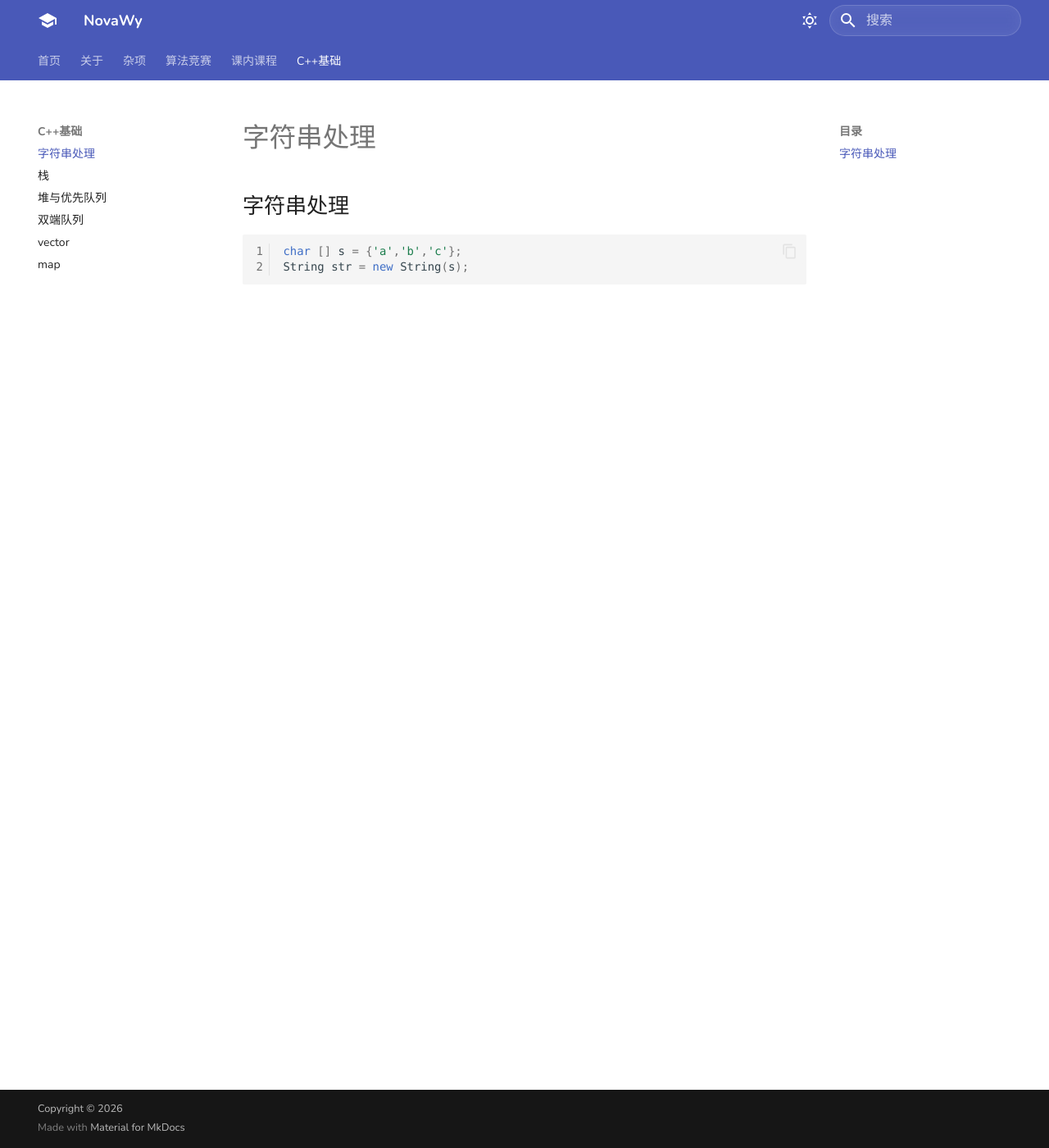
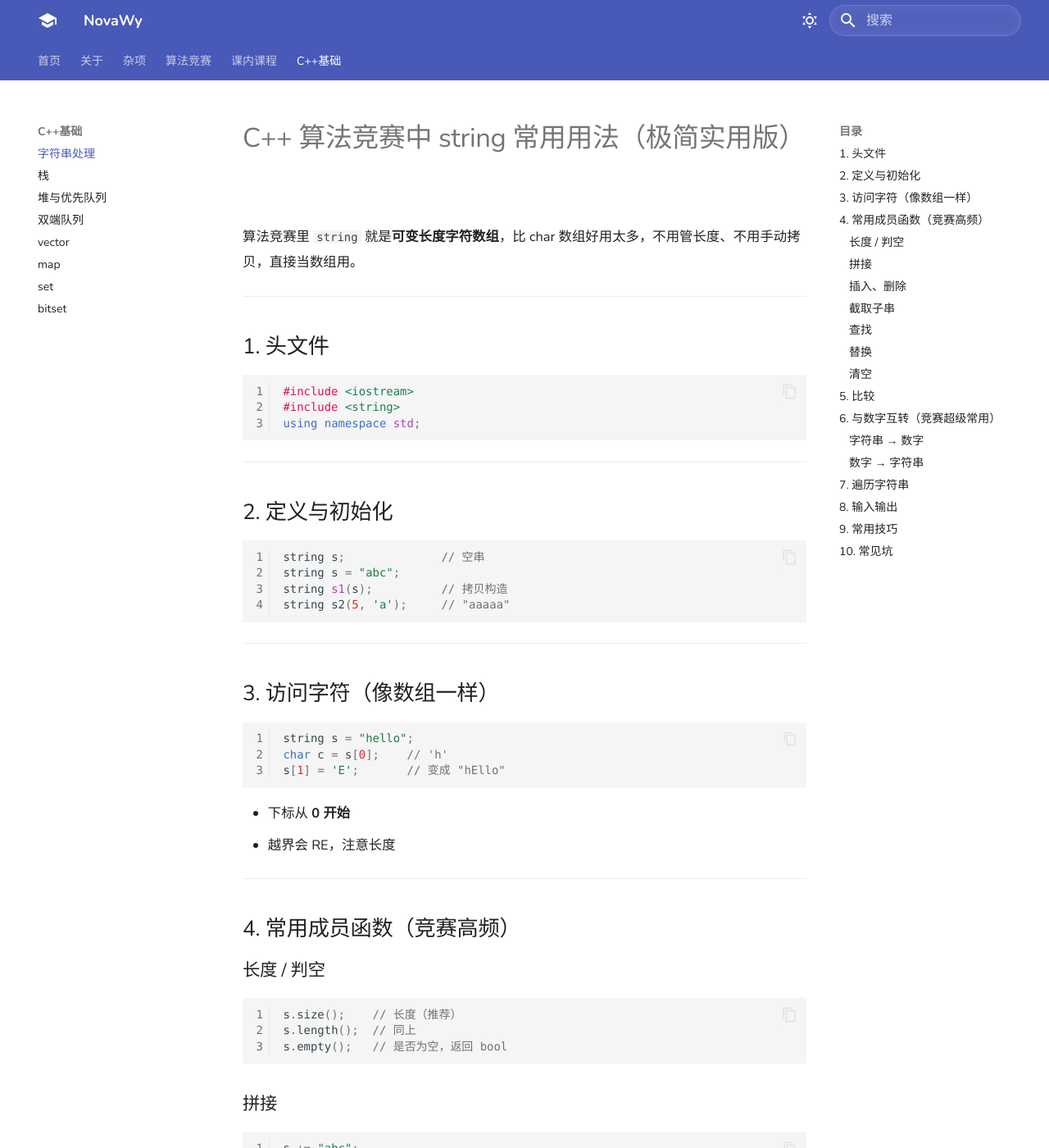
Before and after one commit to weiy02/Wei_Blog, an MkDocs documentation site: the page built from content/CPP/String.md, in a window 1280 px wide and 1400 px high. Shown: the whole window at 82% size. Built offline with MkDocs 1.6.1 and Material for MkDocs 9.7.7, drawn with Linux system fonts in a browser that asks for light colours; a style sheet for code colours, icons or effects is not loaded; some of the changed text lies outside the part shown.

Commit message:
文章更新

````diff
--- a/content/CPP/String.md
+++ b/content/CPP/String.md
@@ -2,9 +2,181 @@
 title: 字符串处理
 ---
 
-## 字符串处理
+# C++ 算法竞赛中 string 常用用法（极简实用版）
+算法竞赛里 `string` 就是**可变长度字符数组**，比 char 数组好用太多，不用管长度、不用手动拷贝，直接当数组用。
 
-```java
-char [] s = {'a','b','c'};
-String str = new String(s);
+---
+
+## 1. 头文件
+```cpp
+#include <iostream>
+#include <string>
+using namespace std;
 ```
+
+---
+
+## 2. 定义与初始化
+```cpp
+string s;              // 空串
+string s = "abc";
+string s1(s);          // 拷贝构造
+string s2(5, 'a');     // "aaaaa"
+```
+
+---
+
+## 3. 访问字符（像数组一样）
+```cpp
+string s = "hello";
+char c = s[0];    // 'h'
+s[1] = 'E';       // 变成 "hEllo"
+```
+
+- 下标从 **0 开始**
+- 越界会 RE，注意长度
+
+---
+
+## 4. 常用成员函数（竞赛高频）
+### 长度 / 判空
+```cpp
+s.size();    // 长度（推荐）
+s.length();  // 同上
+s.empty();   // 是否为空，返回 bool
+```
+
+### 拼接
+```cpp
+s += "abc";
+s += 'x';
+s = s1 + s2;
+```
+
+### 插入、删除
+```cpp
+s.insert(pos, "str");   // 在 pos 前插入字符串
+s.erase(pos, len);      // 从 pos 删 len 个字符
+s.erase(pos);           // 从 pos 删到末尾
+```
+
+### 截取子串
+```cpp
+s.substr(pos, len);
+// 从 pos 开始，取 len 个字符
+// 不写 len 就取到末尾
+```
+
+### 查找
+```cpp
+s.find("ab");
+// 返回第一次出现的下标
+// 找不到返回 string::npos
+```
+常用判断：
+```cpp
+if (s.find("abc") != string::npos) {
+    // 找到了
+}
+```
+
+### 替换
+```cpp
+s.replace(pos, len, "new_str");
+```
+
+### 清空
+```cpp
+s.clear();
+```
+
+---
+
+## 5. 比较
+直接用运算符：
+```cpp
+if (s1 < s2) …   // 字典序比较
+s1 == s2
+s1 != s2
+```
+
+---
+
+## 6. 与数字互转（竞赛超级常用）
+### 字符串 → 数字
+```cpp
+stoi(s);    // int
+stoll(s);   // long long
+```
+
+### 数字 → 字符串
+```cpp
+to_string(x);
+```
+
+---
+
+## 7. 遍历字符串
+```cpp
+// 普通 for
+for (int i = 0; i < s.size(); ++i)
+    cout << s[i];
+
+// 范围 for
+for (char c : s)
+    cout << c;
+```
+
+---
+
+## 8. 输入输出
+```cpp
+string s;
+cin >> s;        // 读到空格/换行停止
+getline(cin, s); // 读一整行（包括空格）
+cout << s;
+```
+
+注意：`cin` 后用 `getline` 要先吞换行。
+
+---
+
+## 9. 常用技巧
+1. **反转字符串**
+   ```cpp
+   reverse(s.begin(), s.end());
+   ```
+
+2. **排序**
+   ```cpp
+   sort(s.begin(), s.end());
+   ```
+
+3. **判断回文**
+   ```cpp
+   string t(s.rbegin(), s.rend());
+   if (s == t) // 回文
+   ```
+
+4. **转小写/大写**
+   ```cpp
+   for (char &c : s) c = tolower(c);
+   for (char &c : s) c = toupper(c);
+   ```
+
+---
+
+## 10. 常见坑
+- `s.size()` 返回**无符号整数**，不要写：
+  ```cpp
+  for (int i = 0; i <= s.size()-1; ++i)
+  ```
+  空串会变成巨大数导致死循环 / RE。
+  直接写：
+  ```cpp
+  for (int i = 0; i < s.size(); ++i)
+  ```
+
+- 不要和 `scanf/printf` 混用输出字符串，要用 `cout` 或 `s.c_str()`。
+
+---
--- a/mkdocs.yml
+++ b/mkdocs.yml
@@ -37,6 +37,8 @@ nav:
     - 双端队列: CPP/C++.md
     - vector: CPP/vector.md
     - map: CPP/map.md
+    - set: CPP/set.md
+    - bitset: CPP/bitset.md
 # 主题
 theme:
   name: material
````
Also changed, not shown: content/CPP/set.md (added, +144 -0 lines), content/CPP/bitset.md (added).
